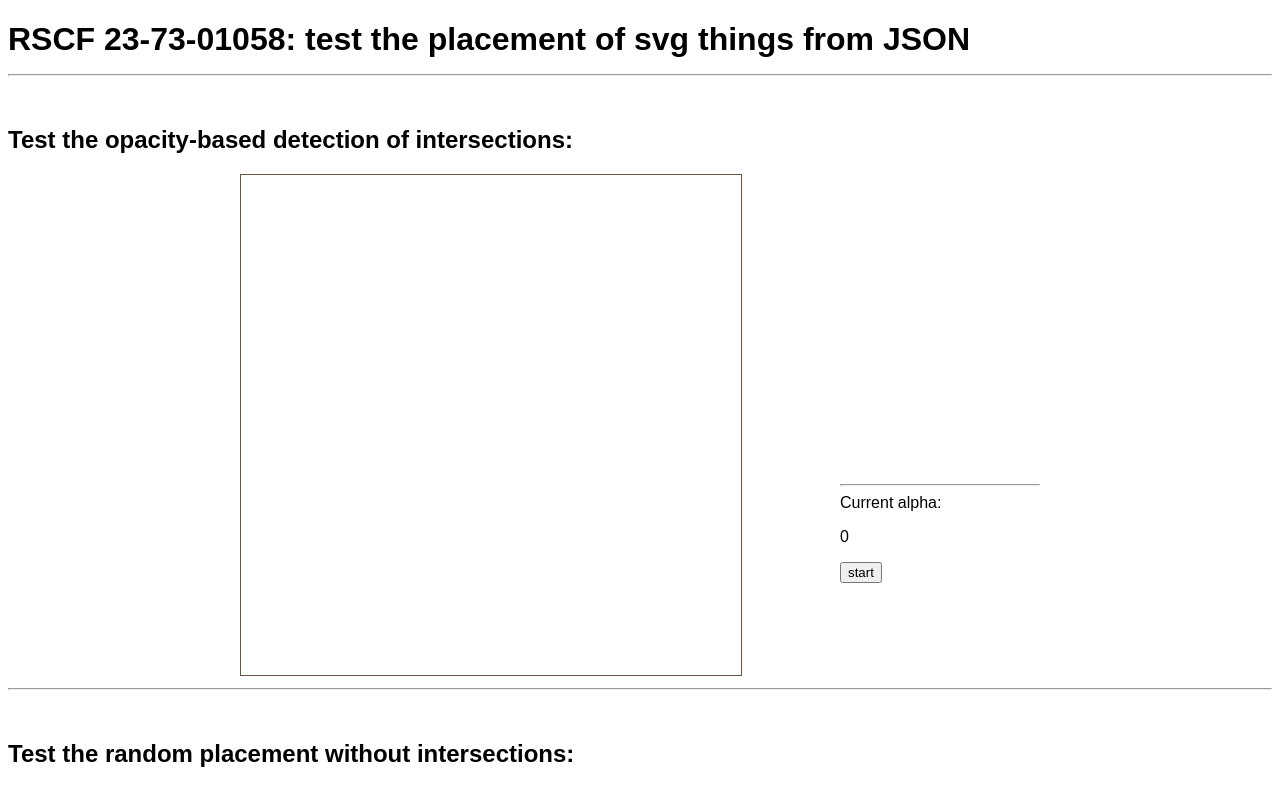
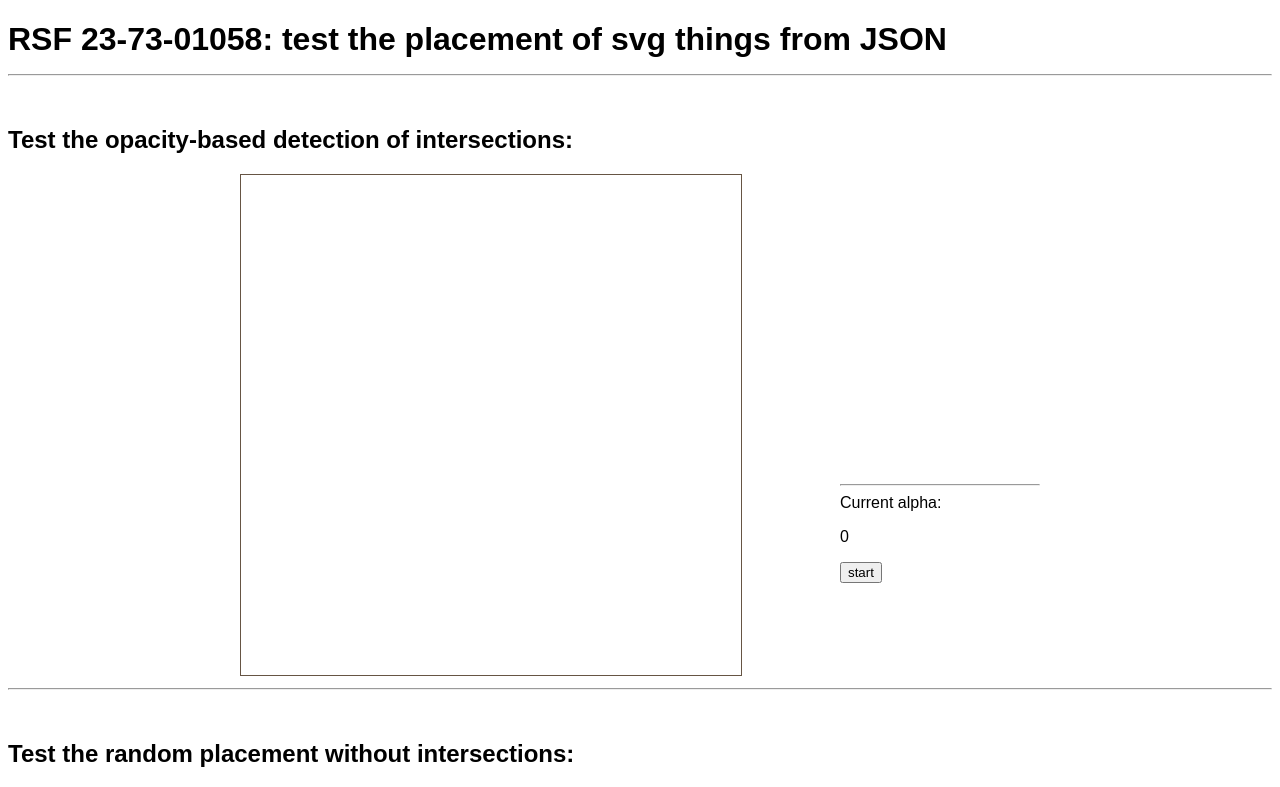
Before and after one commit to RSF-23-73-01058/test_intersection-placement, a plain HTML site: page index.html in a window 1280 px wide. Shown: the top 787 px of the page. Drawn offline with Linux system fonts and the light colour scheme.

Commit message:
Update index.html

```diff
--- a/index.html
+++ b/index.html
@@ -21,7 +21,7 @@
 
 	<body>
 
-		<h1>RSCF 23-73-01058: test the placement of svg things from JSON <hr /> </h1>
+		<h1>RSF 23-73-01058: test the placement of svg things from JSON <hr /> </h1>
 
 		<h2>Test the opacity-based detection of intersections:</h2>
 		<div class = "wrapper">
```
